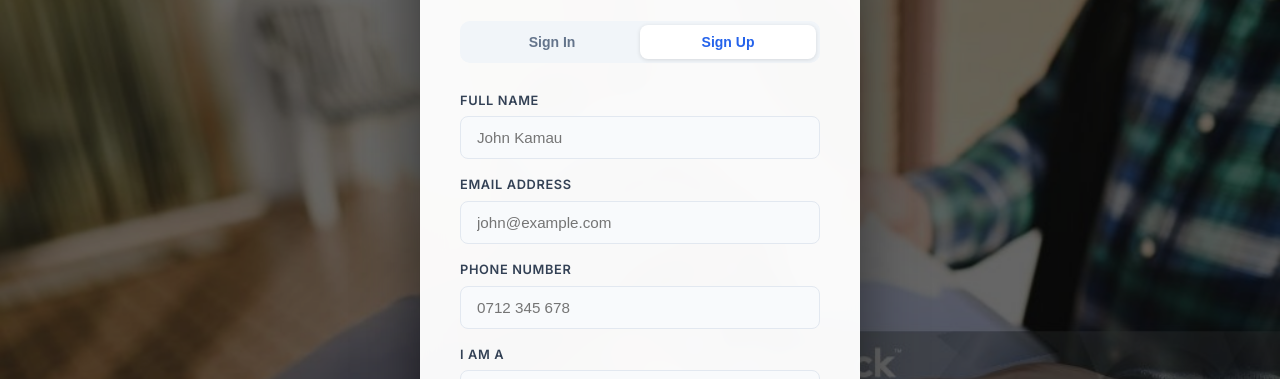
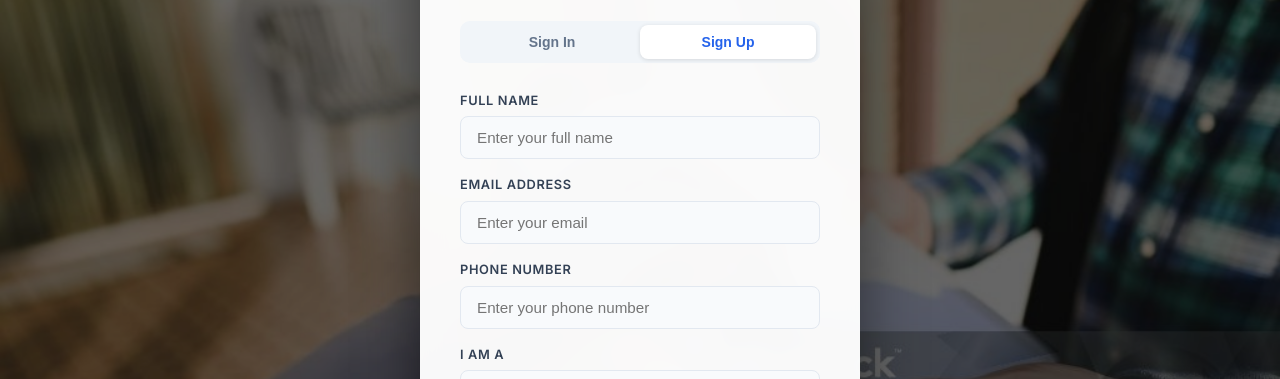
Before and after one commit to solomon476/KeyNest, a React app in the folder frontend/: page /login in a window 1280 px wide. Both pictures are taken after a click on the button "Sign Up". Shown: the part 185-564 px from the top of the page. Built offline with nearby package versions, Linux system fonts and the light colour scheme; no server answers; the HTML template or start-up script is replaced by a standard one.

Commit message:
style: remove mock data placeholders from login forms

```diff
--- a/frontend/src/pages/Login.jsx
+++ b/frontend/src/pages/Login.jsx
@@ -218,7 +218,7 @@ export default function Login({ onLogin }) {
                 type="text"
                 value={email}
                 onChange={(e) => setEmail(e.target.value)}
-                placeholder="landlord@keynest.com"
+                placeholder="Enter your email"
                 style={inputStyle}
                 autoComplete="email"
               />
@@ -283,7 +283,7 @@ export default function Login({ onLogin }) {
                 type="text"
                 value={name}
                 onChange={(e) => setName(e.target.value)}
-                placeholder="John Kamau"
+                placeholder="Enter your full name"
                 style={inputStyle}
                 autoComplete="name"
               />
@@ -294,7 +294,7 @@ export default function Login({ onLogin }) {
                 type="email"
                 value={email}
                 onChange={(e) => setEmail(e.target.value)}
-                placeholder="john@example.com"
+                placeholder="Enter your email"
                 style={inputStyle}
                 autoComplete="email"
               />
@@ -305,7 +305,7 @@ export default function Login({ onLogin }) {
                 type="tel"
                 value={phone}
                 onChange={(e) => setPhone(e.target.value)}
-                placeholder="0712 345 678"
+                placeholder="Enter your phone number"
                 style={inputStyle}
                 autoComplete="tel"
               />
```
